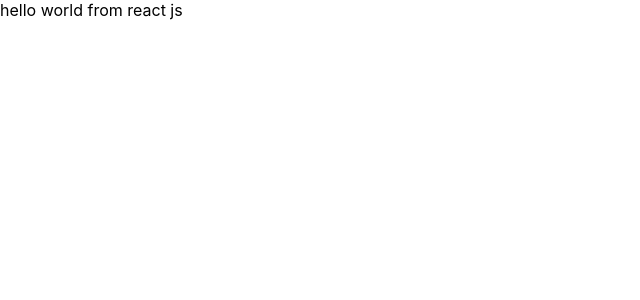
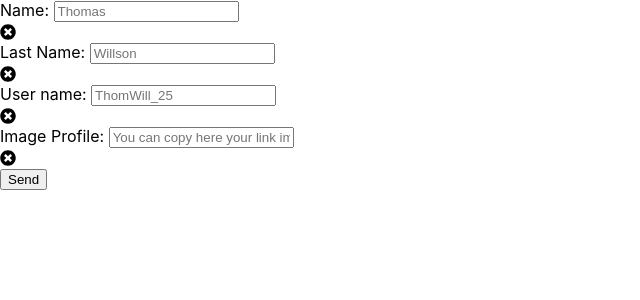
Before and after one commit to Fredvel123/english-notes, a React (Create React App) app: page / in a window 1280 px wide. Shown: the top 300 px of the page, without its empty margins (0-640 px from the left). Built offline with nearby package versions, Linux system fonts and the light colour scheme.

Commit message:
I created the login section

```diff
--- a/package.json
+++ b/package.json
@@ -3,6 +3,9 @@
   "version": "0.1.0",
   "private": true,
   "dependencies": {
+    "@fortawesome/fontawesome-svg-core": "^1.2.36",
+    "@fortawesome/free-solid-svg-icons": "^5.15.4",
+    "@fortawesome/react-fontawesome": "^0.1.16",
     "@reduxjs/toolkit": "^1.6.2",
     "@testing-library/jest-dom": "^5.11.4",
     "@testing-library/react": "^11.1.0",
--- a/public/index.html
+++ b/public/index.html
@@ -10,34 +10,11 @@
       content="Web site created using create-react-app"
     />
     <link rel="apple-touch-icon" href="%PUBLIC_URL%/logo192.png" />
-    <!--
-      manifest.json provides metadata used when your web app is installed on a
-      user's mobile device or desktop. See https://developers.google.com/web/fundamentals/web-app-manifest/
-    -->
     <link rel="manifest" href="%PUBLIC_URL%/manifest.json" />
-    <!--
-      Notice the use of %PUBLIC_URL% in the tags above.
-      It will be replaced with the URL of the `public` folder during the build.
-      Only files inside the `public` folder can be referenced from the HTML.
-
-      Unlike "/favicon.ico" or "favicon.ico", "%PUBLIC_URL%/favicon.ico" will
-      work correctly both with client-side routing and a non-root public URL.
-      Learn how to configure a non-root public URL by running `npm run build`.
-    -->
-    <title>React App</title>
+    <title>Notes App</title>
   </head>
   <body>
     <noscript>You need to enable JavaScript to run this app.</noscript>
     <div id="root"></div>
-    <!--
-      This HTML file is a template.
-      If you open it directly in the browser, you will see an empty page.
-
-      You can add webfonts, meta tags, or analytics to this file.
-      The build step will place the bundled scripts into the <body> tag.
-
-      To begin the development, run `npm start` or `yarn start`.
-      To create a production bundle, use `npm run build` or `yarn build`.
-    -->
   </body>
 </html>
--- a/src/App.js
+++ b/src/App.js
@@ -1,9 +1,11 @@
-import React, {Fragment} from 'react';
+import React, { Fragment } from 'react';
+// components
+import LogIn from './components/LogIn';
 
 function App() {
   return (
     <Fragment>
-      hello world from react js
+      <LogIn />
     </Fragment>
   );
 }
--- /dev/null
+++ b/src/components/LogIn/Input.jsx
@@ -0,0 +1,57 @@
+import React, { Fragment } from 'react';
+// icons
+import {FontAwesomeIcon} from '@fortawesome/react-fontawesome'
+import {faTimesCircle} from '@fortawesome/free-solid-svg-icons'
+import {faCheckCircle} from '@fortawesome/free-solid-svg-icons'
+
+function Input({title, type, placeholder,state, setState, expressions,image}) {
+  const handlerChange = e => {
+    setState({...state, value: e.target.value})
+  }
+  // validations
+  const validations = () => {
+    if (expressions) {
+      if (expressions.test(state.value)) {
+        setState({...state, valid: true})
+      }else {
+        setState({...state, valid: false})
+      }
+    }
+  }
+  return (
+    <Fragment>
+      {!image ?
+      <div>
+        <div>
+          <label htmlFor="">{title}: </label>
+          <input
+            type={type}
+            placeholder={placeholder}
+            value={state.value}
+            onChange={handlerChange}
+            onKeyUp={validations}
+            onBlur={validations}
+            required />
+        </div>
+        <FontAwesomeIcon icon={state.valid ? faCheckCircle : faTimesCircle } />
+      </div> : null }
+      {image ?
+      <div>
+        <div>
+          <label htmlFor="">{title}: </label>
+          <input
+            type={type}
+            placeholder={placeholder}
+            value={state.value}
+            onChange={handlerChange}
+            onKeyUp={validations}
+            onBlur={validations} />
+        </div>
+        <FontAwesomeIcon icon={state.valid ? faCheckCircle: faTimesCircle} />
+      </div> : null }
+
+    </Fragment>
+  )
+}
+
+export default Input
--- /dev/null
+++ b/src/components/LogIn/index.jsx
@@ -0,0 +1,65 @@
+import React, { Fragment, useState } from 'react'
+// components
+import Input from './Input'
+
+function LogIn() {
+  const [name, setName] = useState({value: "", valid: null })
+  const [lastName, setLastName] = useState({value: "", valid: null })
+  const [userName, setUserName] = useState({value: "", valid: null })
+  const [image, setimage] = useState({value: "", valid: null })
+  // Regular Expressions
+  const regularExpressions = {
+    user: /^[a-zA-Z0-9\_\-]{4,16}$/, // Letras, numeros, guion y guion_bajo
+    link:  /^(ftp|http|https):\/\/[^ "]+$/, // para validar links
+    name: /^[a-zA-ZÀ-ÿ\s]{1,40}$/, // Letras y espacios, pueden llevar acentos.
+    password: /^.{4,12}$/, // 4 a 12 digitos.
+    email: /^[a-zA-Z0-9_.+-]+@[a-zA-Z0-9-]+\.[a-zA-Z0-9-.]+$/,
+    phone: /^\d{7,14}$/ // 7 a 14 numeros.
+  }
+  // onSubmit
+  const handlerSubmit = e => {
+    e.preventDefault();
+    console.log(name);
+    console.log(lastName);
+    console.log(userName);
+    console.log(image);
+  }
+  return (
+    <Fragment>
+      <form onSubmit={handlerSubmit}>
+        <Input
+          title={"Name"}
+          placeholder={"Thomas"}
+          type={"text"}
+          state={name}
+          setState={setName}
+          expressions={regularExpressions.name} />
+        <Input
+          title={"Last Name"}
+          placeholder={"Willson "}
+          type={"text"}
+          state={lastName}
+          setState={setLastName}
+          expressions={regularExpressions.name} />
+        <Input
+          title={"User name"}
+          placeholder={"ThomWill_25"}
+          type={"text"}
+          state={userName}
+          setState={setUserName}
+          expressions={regularExpressions.user} />
+        <Input
+          title={"Image Profile"}
+          placeholder={"You can copy here your link image or not"}
+          type={"text"}
+          state={image}
+          setState={setimage}
+          image={true}
+          expressions={regularExpressions.link} />
+        <button>Send</button>
+      </form>
+    </Fragment>
+  )
+}
+
+export default LogIn
```
Also changed, not shown: 1 other file (tests, documents, lock files or other folders).
